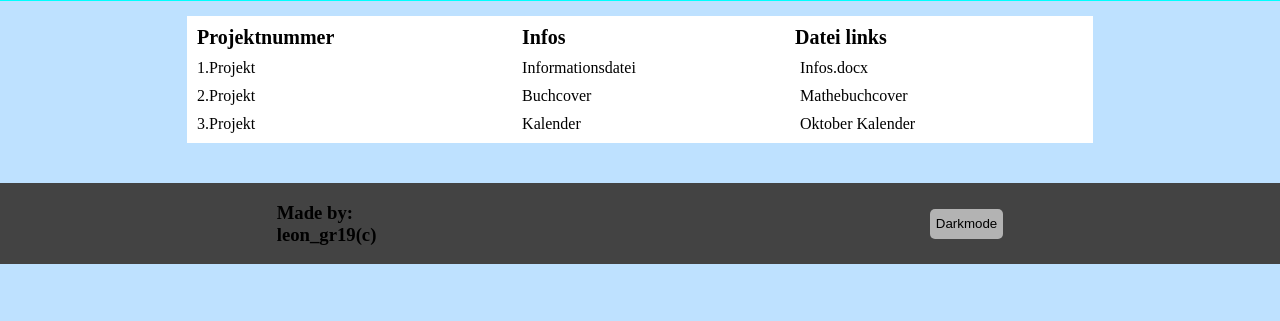
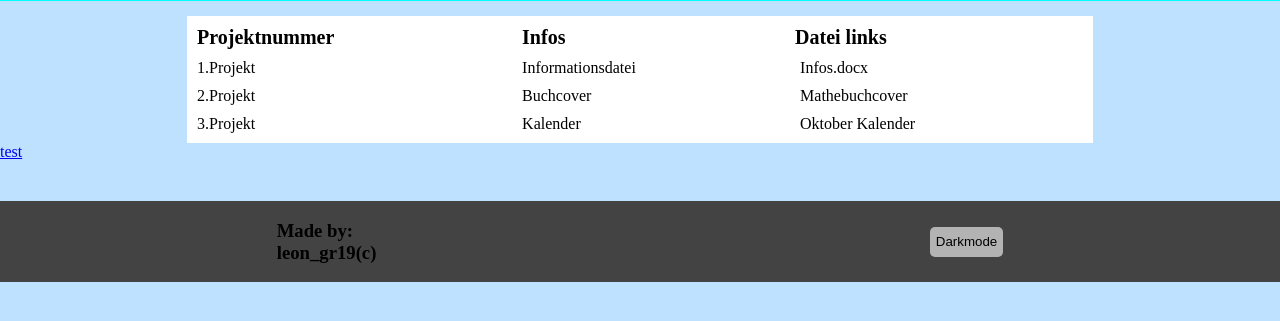
Before and after one commit to leongr19/tms-E-Heft, a plain HTML site: page index.html in a window 1280 px wide. Shown: the part 79-400 px from the top of the page. Drawn offline with Linux system fonts and the light colour scheme.

Commit message:
Update index.html

```diff
--- a/index.html
+++ b/index.html
@@ -36,6 +36,7 @@
         </table>
         <!--</center>-->
     </div>
+    <a href="e-mail.html">test</a>
     <div class="footer">
         <h3>Made by:<br>leon_gr19(c)</h3>
         <button class="darkmodebutton" id="darkmodebutton">Darkmode</button>
```
